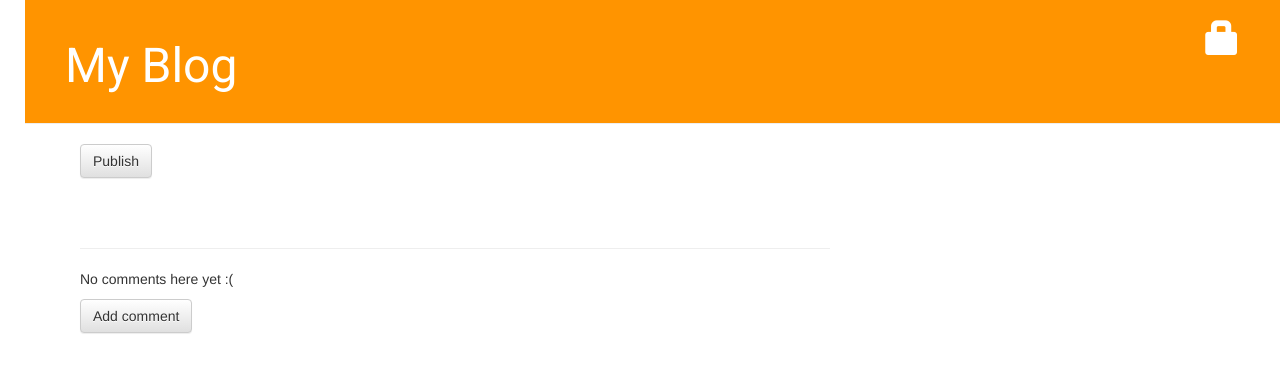
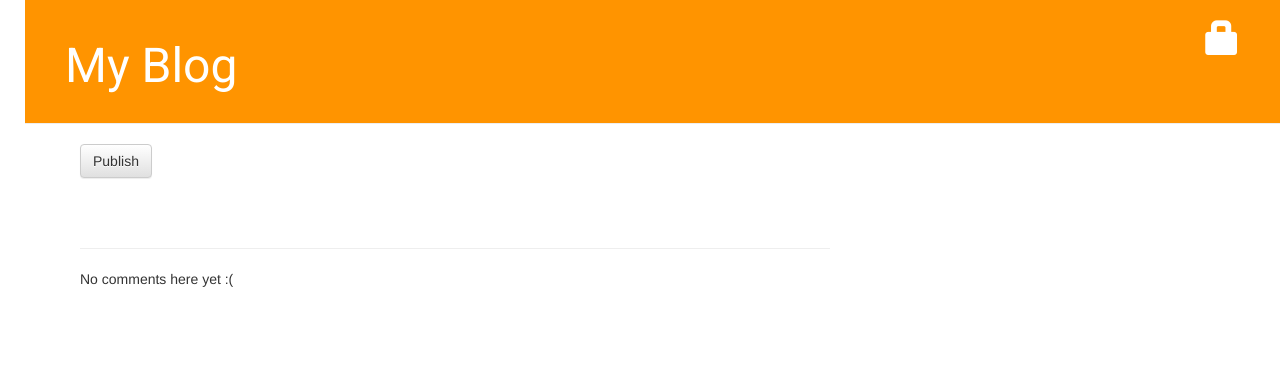
Before and after one commit to omerfarukavci/my-first-blog, a Django app: template blog/templates/blog/post_detail.html in a window 1280 px wide. Shown: the top 373 px of the page. Run offline with Django 3.2, Linux system fonts and the light colour scheme; the template is opened without the code that fills it, so the values that code supplies are empty; some libraries are stand-ins or nearby versions.

Commit message:
add comment button properties

```diff
--- a/blog/templates/blog/post_detail.html
+++ b/blog/templates/blog/post_detail.html
@@ -33,9 +33,10 @@
             <strong>{{ comment.author }}</strong>
             <p>{{ comment.text|linebreaks }}</p>
         </div>
+        <a class="btn btn-default" href="{% url 'add_comment_to_post' pk=post.pk %}">Add comment</a><br><br>
         {% endif %}
     {% empty %}
         <p>No comments here yet :(</p>
     {% endfor %}
-    <a class="btn btn-default" href="{% url 'add_comment_to_post' pk=post.pk %}">Add comment</a><br><br>
+
 {% endblock %}
```
